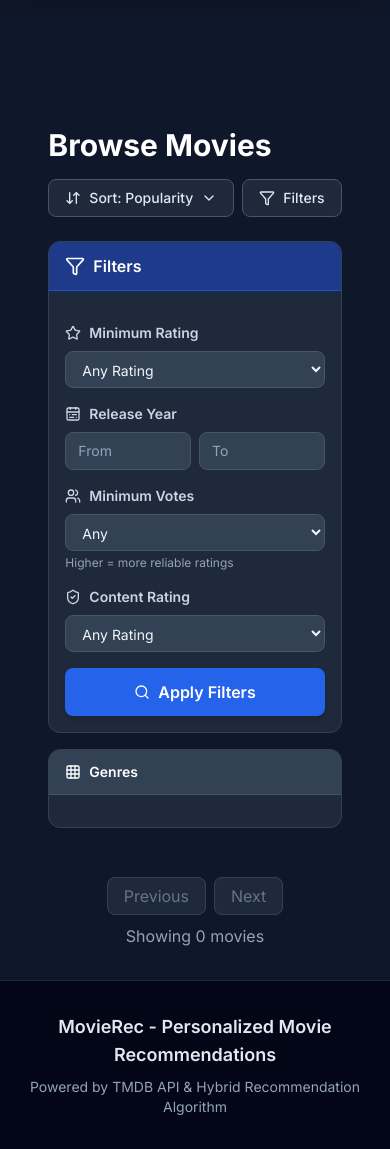
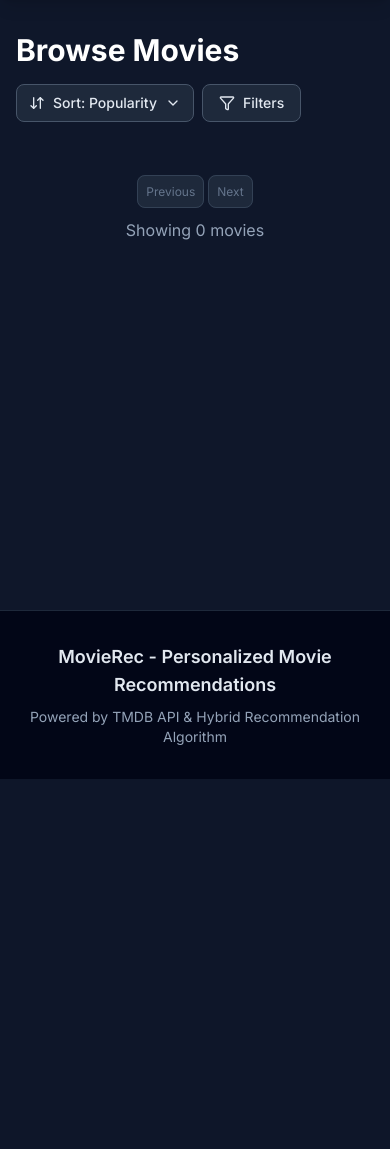
Before and after one commit to ibrhr/Movies, a Flask app: page /movies/ in a window 390 px wide. Shown: the part 65-1214 px from the top of the page. After the commit the page ends 844 px from the top, so only its background shows below. Run offline with Flask 3, Linux system fonts and the light colour scheme; some libraries are stand-ins or nearby versions.

Commit message:
Responsive design

```diff
--- a/templates/base.html
+++ b/templates/base.html
@@ -39,8 +39,8 @@
 </head>
 <body class="min-h-screen flex flex-col bg-slate-900 text-slate-50 font-sans antialiased">
     <!-- Navigation -->
-    <nav class="fixed top-0 left-0 right-0 z-50 bg-slate-900/95 backdrop-blur-md border-b border-slate-800 shadow-lg" x-data="{ mobileMenuOpen: false }">
-        <div class="max-w-7xl mx-auto px-4 sm:px-6 lg:px-8">
+    <nav class="sticky top-0 left-0 right-0 z-50 bg-slate-900/95 backdrop-blur-md border-b border-slate-800 shadow-lg" x-data="{ mobileMenuOpen: false }">
+        <div class="w-full px-4 sm:px-6 lg:px-8">
             <div class="flex items-center justify-between h-16">
                 <!-- Logo -->
                 <div class="flex items-center">
@@ -81,7 +81,7 @@
                                    value="{{ request.args.get('q', '') }}"
                                    placeholder="Search movies..."
                                    required
-                                   class="w-64 px-4 py-2 bg-slate-800 border border-slate-700 rounded-l-lg text-slate-100 placeholder-slate-400 focus:outline-none focus:ring-2 focus:ring-blue-500 focus:border-transparent transition-all duration-200">
+                                   class="w-48 xl:w-64 px-4 py-2 bg-slate-800 border border-slate-700 rounded-l-lg text-slate-100 placeholder-slate-400 focus:outline-none focus:ring-2 focus:ring-blue-500 focus:border-transparent transition-all duration-200">
                             <button type="submit" class="px-4 py-2 bg-blue-600 hover:bg-blue-700 text-white rounded-r-lg transition-colors duration-200">
                                 <i data-lucide="search" class="w-5 h-5"></i>
                             </button>
@@ -199,7 +199,7 @@
     </nav>
 
     <!-- Flash Messages -->
-    <div class="mt-20 max-w-7xl mx-auto px-4 sm:px-6 lg:px-8">
+    <div class="max-w-7xl mx-auto px-4 sm:px-6 lg:px-8">
         {% with messages = get_flashed_messages(with_categories=true) %}
             {% if messages %}
                 <div class="space-y-3 mb-6">
@@ -239,12 +239,12 @@
     </div>
 
     <!-- Main Content -->
-    <main class="flex-1 mt-20 max-w-7xl mx-auto px-4 sm:px-6 lg:px-8 py-8">
+    <main class="flex-1 max-w-7xl mx-auto w-full px-4 sm:px-6 lg:px-8 py-8">
         {% block content %}{% endblock %}
     </main>
 
     <!-- Footer -->
-    <footer class="mt-auto bg-slate-950 border-t border-slate-800 py-8">
+    <footer class="mt-auto bg-slate-950 border-t border-slate-800 py-8 w-full">
         <div class="max-w-7xl mx-auto px-4 sm:px-6 lg:px-8">
             <div class="text-center">
                 <p class="text-lg font-semibold text-slate-200 mb-2">MovieRec - Personalized Movie Recommendations</p>
--- a/templates/errors/403.html
+++ b/templates/errors/403.html
@@ -1,7 +1,7 @@
 {% extends "base.html" %}
 
 {% block content %}
-<div class="container mx-auto px-4 py-16">
+<div class="max-w-7xl mx-auto px-4 sm:px-6 lg:px-8 py-16">
     <div class="max-w-md mx-auto text-center">
         <!-- Error Icon -->
         <div class="mb-8">
--- a/templates/errors/404.html
+++ b/templates/errors/404.html
@@ -1,7 +1,7 @@
 {% extends "base.html" %}
 
 {% block content %}
-<div class="container mx-auto px-4 py-16">
+<div class="max-w-7xl mx-auto px-4 sm:px-6 lg:px-8 py-16">
     <div class="max-w-md mx-auto text-center">
         <!-- Error Icon -->
         <div class="mb-8">
--- a/templates/errors/500.html
+++ b/templates/errors/500.html
@@ -1,7 +1,7 @@
 {% extends "base.html" %}
 
 {% block content %}
-<div class="container mx-auto px-4 py-16">
+<div class="max-w-7xl mx-auto px-4 sm:px-6 lg:px-8 py-16">
     <div class="max-w-md mx-auto text-center">
         <!-- Error Icon -->
         <div class="mb-8">
--- a/templates/errors/error.html
+++ b/templates/errors/error.html
@@ -1,7 +1,7 @@
 {% extends "base.html" %}
 
 {% block content %}
-<div class="container mx-auto px-4 py-16">
+<div class="max-w-7xl mx-auto px-4 sm:px-6 lg:px-8 py-16">
     <div class="max-w-md mx-auto text-center">
         <!-- Error Icon -->
         <div class="mb-8">
--- a/templates/movies/browse.html
+++ b/templates/movies/browse.html
@@ -2,6 +2,7 @@
 {% from 'components/movie_card.html' import movie_card %}
 
 {% block content %}
+<div class="max-w-full" x-data="{ filtersOpen: window.innerWidth >= 1024 }">
 <!-- Header with Sort and Actions -->
 <div class="flex flex-col sm:flex-row justify-between items-start sm:items-center gap-4 mb-6">
     <h1 class="text-3xl font-bold text-white">Browse Movies</h1>
@@ -10,7 +11,7 @@
         <div class="relative" x-data="{ sortOpen: false }">
             <button @click="sortOpen = !sortOpen"
                     @click.away="sortOpen = false"
-                    class="flex items-center space-x-2 px-4 py-2 bg-slate-800 hover:bg-slate-700 border border-slate-600 text-slate-200 rounded-lg transition-colors duration-200">
+                    class="flex items-center space-x-2 px-3 sm:px-4 py-2 bg-slate-800 hover:bg-slate-700 border border-slate-600 text-slate-200 rounded-lg transition-colors duration-200 text-sm sm:text-base">
                 <i data-lucide="arrow-down-up" class="w-4 h-4"></i>
                 <span class="text-sm font-medium">
                     Sort:
@@ -31,7 +32,7 @@
                  x-transition:leave="transition ease-in duration-150"
                  x-transition:leave-start="opacity-100 scale-100"
                  x-transition:leave-end="opacity-0 scale-95"
-                 class="absolute right-0 mt-2 w-56 bg-slate-800 border border-slate-700 rounded-lg shadow-xl py-2 z-50">
+                 class="absolute right-0 mt-2 w-48 sm:w-56 bg-slate-800 border border-slate-700 rounded-lg shadow-xl py-2 z-50">
                 <a href="{{ url_for('movies.browse', genre=selected_genre, sort='popularity', min_rating=min_rating, year_from=year_from, year_to=year_to, min_votes=min_votes, content_rating=content_rating_filter, hide_watched='true' if hide_watched else '') }}"
                    class="flex items-center space-x-2 px-4 py-2 text-slate-300 hover:bg-slate-700 hover:text-white transition-colors duration-200 {% if sort_by == 'popularity' or not sort_by %}bg-slate-700 text-white{% endif %}">
                     <i data-lucide="flame" class="w-4 h-4"></i>
@@ -87,7 +88,7 @@
 
 <div class="grid grid-cols-1 lg:grid-cols-4 gap-6">
     <!-- Filter Sidebar -->
-    <div class="lg:col-span-1" x-show="filtersOpen" x-transition:enter="transition ease-out duration-300" x-transition:enter-start="opacity-0 -translate-x-4" x-transition:enter-end="opacity-100 translate-x-0">
+    <div class="lg:col-span-1" x-show="filtersOpen" x-transition:enter="transition ease-out duration-300" x-transition:enter-start="opacity-0 -translate-x-4 lg:opacity-100 lg:translate-x-0" x-transition:enter-end="opacity-100 translate-x-0">
         <!-- Filters Card -->
         <div class="bg-slate-800 rounded-xl border border-slate-700 overflow-hidden mb-4">
             <div class="bg-blue-900 border-b border-blue-700 px-4 py-3">
@@ -214,7 +215,7 @@
 
     <!-- Movies Grid -->
     <div class="lg:col-span-3">
-        <div class="grid grid-cols-2 sm:grid-cols-3 lg:grid-cols-4 gap-4 lg:gap-6">
+        <div class="grid grid-cols-2 sm:grid-cols-3 lg:grid-cols-4 xl:grid-cols-5 gap-4 lg:gap-6">
             {% for movie in movies.items %}
                 {{ movie_card(movie, is_authenticated=current_user.is_authenticated, show_watchlist_btn=True, watchlist_movie_ids=watchlist_movie_ids) }}
             {% endfor %}
@@ -222,17 +223,17 @@
 
         <!-- Pagination -->
         <nav aria-label="Movie pagination" class="mt-8">
-            <ul class="flex justify-center items-center space-x-2">
+            <ul class="flex justify-center items-center flex-wrap gap-1 sm:gap-2">
                 {% if movies.has_prev %}
                 <li>
                     <a href="{{ url_for('movies.browse', page=movies.prev_num, genre=selected_genre, sort=sort_by, min_rating=min_rating, year_from=year_from, year_to=year_to, min_votes=min_votes, content_rating=content_rating_filter, hide_watched='true' if hide_watched else '') }}"
-                       class="px-4 py-2 bg-slate-800 hover:bg-slate-700 border border-slate-600 text-slate-200 rounded-lg transition-colors duration-200">
+                       class="px-2 sm:px-4 py-2 text-xs sm:text-sm bg-slate-800 hover:bg-slate-700 border border-slate-600 text-slate-200 rounded-lg transition-colors duration-200">
                         Previous
                     </a>
                 </li>
                 {% else %}
                 <li>
-                    <span class="px-4 py-2 bg-slate-800 border border-slate-700 text-slate-500 rounded-lg cursor-not-allowed">
+                    <span class="px-2 sm:px-4 py-2 text-xs sm:text-sm bg-slate-800 border border-slate-700 text-slate-500 rounded-lg cursor-not-allowed">
                         Previous
                     </span>
                 </li>
@@ -242,21 +243,21 @@
                     {% if page_num %}
                         {% if page_num == movies.page %}
                         <li>
-                            <span class="px-4 py-2 bg-blue-600 border border-blue-500 text-white rounded-lg font-semibold">
+                            <span class="px-2 sm:px-4 py-2 text-xs sm:text-sm bg-blue-600 border border-blue-500 text-white rounded-lg font-semibold">
                                 {{ page_num }}
                             </span>
                         </li>
                         {% else %}
                         <li>
                             <a href="{{ url_for('movies.browse', page=page_num, genre=selected_genre, sort=sort_by, min_rating=min_rating, year_from=year_from, year_to=year_to, min_votes=min_votes, content_rating=content_rating_filter, hide_watched='true' if hide_watched else '') }}"
-                               class="px-4 py-2 bg-slate-800 hover:bg-slate-700 border border-slate-600 text-slate-200 rounded-lg transition-colors duration-200">
+                               class="px-2 sm:px-4 py-2 text-xs sm:text-sm bg-slate-800 hover:bg-slate-700 border border-slate-600 text-slate-200 rounded-lg transition-colors duration-200">
                                 {{ page_num }}
                             </a>
                         </li>
                         {% endif %}
                     {% else %}
                         <li>
-                            <span class="px-4 py-2 text-slate-500">...</span>
+                            <span class="px-1 sm:px-2 py-2 text-slate-500 text-xs sm:text-sm">...</span>
                         </li>
                     {% endif %}
                 {% endfor %}
@@ -264,13 +265,13 @@
                 {% if movies.has_next %}
                 <li>
                     <a href="{{ url_for('movies.browse', page=movies.next_num, genre=selected_genre, sort=sort_by, min_rating=min_rating, year_from=year_from, year_to=year_to, min_votes=min_votes, content_rating=content_rating_filter, hide_watched='true' if hide_watched else '') }}"
-                       class="px-4 py-2 bg-slate-800 hover:bg-slate-700 border border-slate-600 text-slate-200 rounded-lg transition-colors duration-200">
+                       class="px-2 sm:px-4 py-2 text-xs sm:text-sm bg-slate-800 hover:bg-slate-700 border border-slate-600 text-slate-200 rounded-lg transition-colors duration-200">
                         Next
                     </a>
                 </li>
                 {% else %}
                 <li>
-                    <span class="px-4 py-2 bg-slate-800 border border-slate-700 text-slate-500 rounded-lg cursor-not-allowed">
+                    <span class="px-2 sm:px-4 py-2 text-xs sm:text-sm bg-slate-800 border border-slate-700 text-slate-500 rounded-lg cursor-not-allowed">
                         Next
                     </span>
                 </li>
--- a/templates/movies/edit_review.html
+++ b/templates/movies/edit_review.html
@@ -1,7 +1,7 @@
 {% extends "base.html" %}
 
 {% block content %}
-<div class="container mx-auto px-4 py-8">
+<div class="max-w-7xl mx-auto px-4 sm:px-6 lg:px-8 py-8">
     <!-- Back link -->
     <div class="mb-6">
         <a href="{{ url_for('movies.detail', movie_id=movie.id) }}"
--- a/templates/movies/profile.html
+++ b/templates/movies/profile.html
@@ -1,7 +1,7 @@
 {% extends "base.html" %}
 
 {% block content %}
-<div class="container mx-auto px-4 py-8">
+<div class="max-w-7xl mx-auto px-4 sm:px-6 lg:px-8 py-8">
     <div class="grid grid-cols-1 lg:grid-cols-12 gap-8">
         <!-- Left Sidebar -->
         <div class="lg:col-span-4 space-y-6">
--- a/templates/movies/recommendations.html
+++ b/templates/movies/recommendations.html
@@ -1,7 +1,7 @@
 {% extends "base.html" %}
 
 {% block content %}
-<div class="container mx-auto px-4 py-8">
+<div class="max-w-7xl mx-auto px-4 sm:px-6 lg:px-8 py-8">
     <!-- Page Header -->
     <div class="flex flex-col lg:flex-row lg:justify-between lg:items-start gap-6 mb-8">
         <div>
--- a/templates/movies/search.html
+++ b/templates/movies/search.html
@@ -2,7 +2,7 @@
 {% from 'components/movie_card.html' import movie_card %}
 
 {% block content %}
-<div class="container mx-auto px-4 py-8">
+<div class="max-w-7xl mx-auto px-4 sm:px-6 lg:px-8 py-8">
     <!-- Header with Title and Controls -->
     <div class="flex flex-col lg:flex-row lg:justify-between lg:items-start gap-4 mb-8">
         <div>
--- a/templates/movies/smart_search.html
+++ b/templates/movies/smart_search.html
@@ -2,7 +2,7 @@
 {% from 'components/movie_card.html' import movie_card %}
 
 {% block content %}
-<div class="container mx-auto px-4 py-8">
+<div class="max-w-7xl mx-auto px-4 sm:px-6 lg:px-8 py-8">
     <!-- Page Title -->
     <h1 class="text-4xl font-bold text-white mb-6 flex items-center gap-3">
         <i data-lucide="sparkles" class="w-10 h-10 text-amber-400"></i>
--- a/templates/movies/watched.html
+++ b/templates/movies/watched.html
@@ -2,7 +2,7 @@
 {% from 'components/movie_card.html' import movie_card %}
 
 {% block content %}
-<div class="container mx-auto px-4 py-8">
+<div class="max-w-7xl mx-auto px-4 sm:px-6 lg:px-8 py-8">
     <!-- Page Header with Sort -->
     <div class="flex flex-col lg:flex-row lg:justify-between lg:items-start gap-4 mb-8">
         <div>
--- a/templates/movies/watchlist.html
+++ b/templates/movies/watchlist.html
@@ -2,7 +2,7 @@
 {% from 'components/movie_card.html' import movie_card %}
 
 {% block content %}
-<div class="container mx-auto px-4 py-8">
+<div class="w-full px-4 sm:px-6 lg:px-8 py-8">
     <!-- Page Header -->
     <div class="mb-8">
         <h1 class="text-4xl font-bold text-white mb-2 flex items-center gap-3">
```
Also changed, not shown: templates/movies/detail.html (+4 -4 lines).
